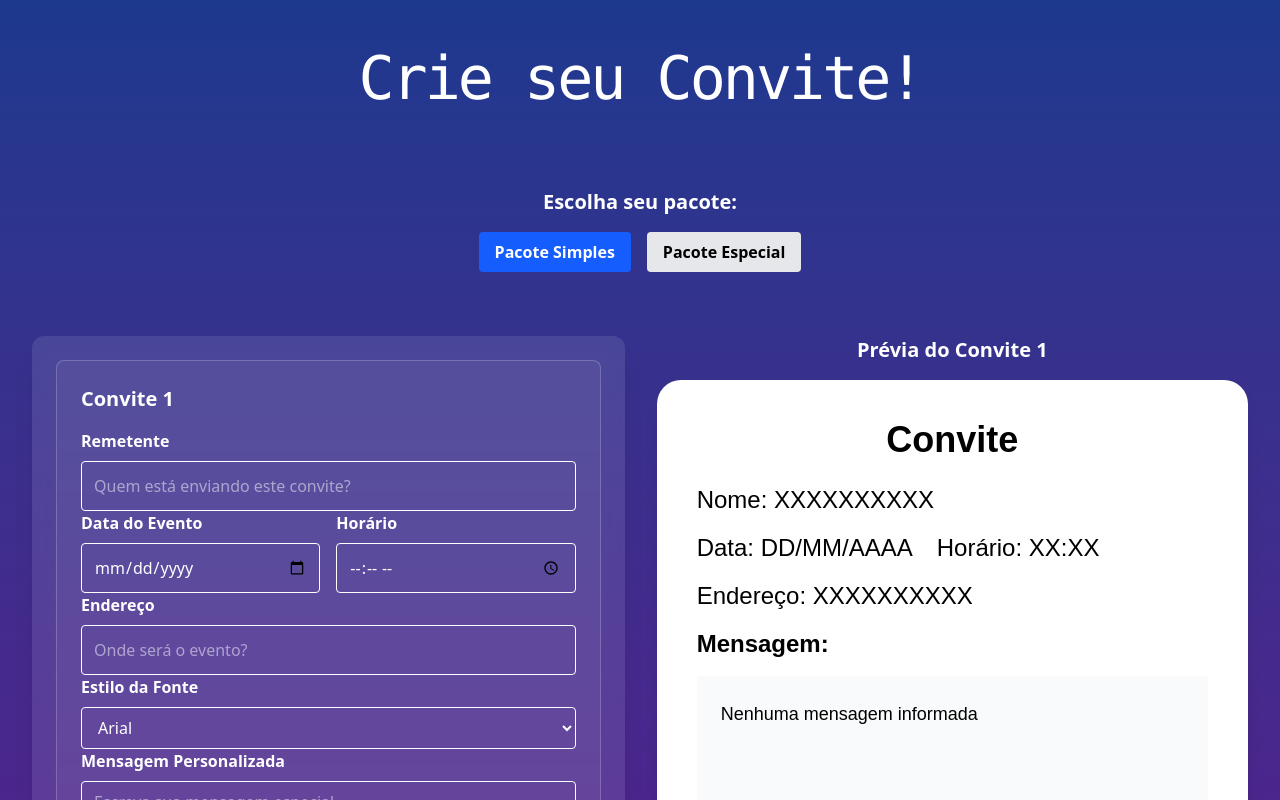
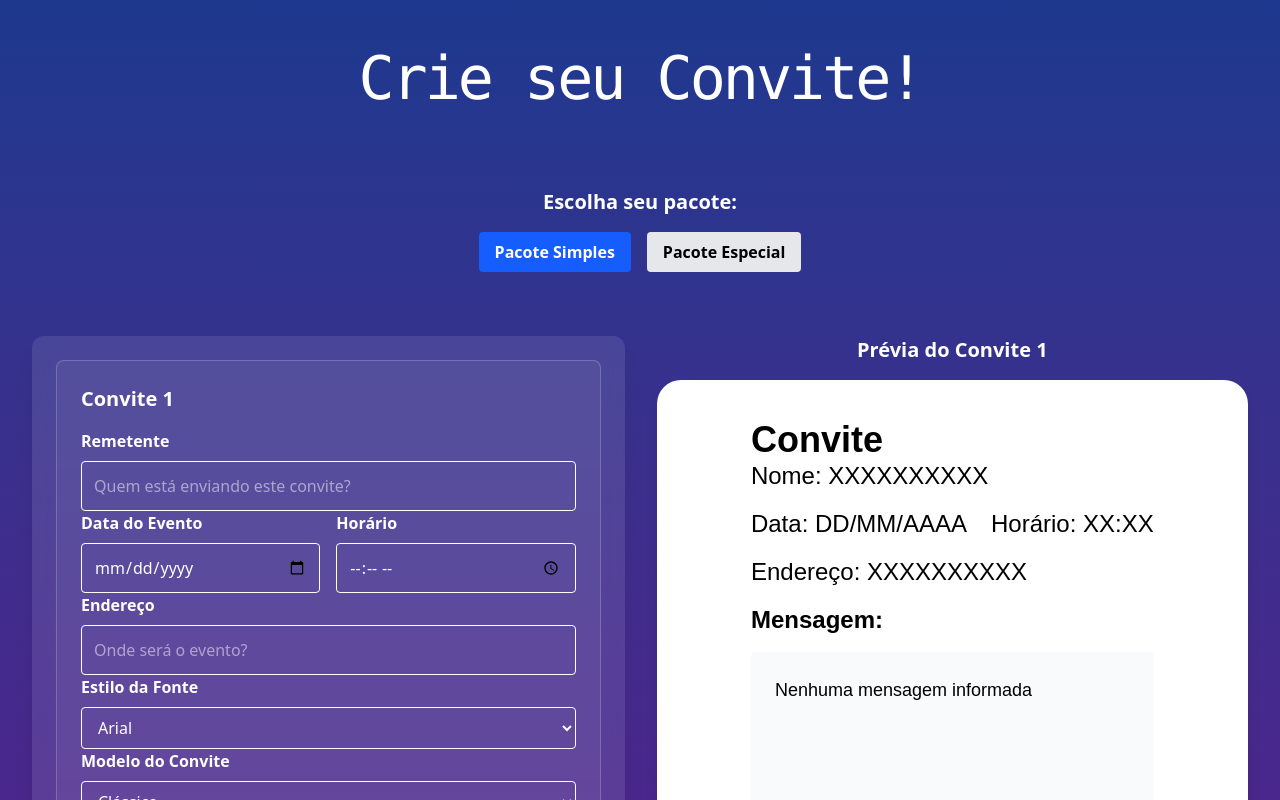
Before and after one commit to diegobbrito/personal-date, a React (Vite) app in the folder frontend/: page /makeyourinvite in a window 1280 px wide. Shown: the top 800 px of the page. Built offline with nearby package versions, Linux system fonts and the light colour scheme.

Commit message:
feat: new invite models

```diff
--- a/frontend/src/components/Preview/InvitePreview.tsx
+++ b/frontend/src/components/Preview/InvitePreview.tsx
@@ -8,14 +8,67 @@ interface InvitePreviewProps {
     message: string;
     address: string;
     fontFamily: string;
+    template: string;
   };
 }
 
-const InvitePreview: React.FC<InvitePreviewProps> = ({ formData }) => (
-  <div
-    className="w-full max-w-2xl bg-white p-8 md:p-10 rounded-3xl shadow-lg flex flex-col items-center space-y-6 mb-8"
-    style={{ fontFamily: formData.fontFamily }}
-  >
+const InvitePreview: React.FC<InvitePreviewProps> = ({ formData }) => {
+  const renderTemplate = () => {
+    switch(formData.template) {
+      case 'modern':
+        return (
+          <div className="modern-template">
+            <h2 className="text-3xl font-light uppercase tracking-widest">Convite</h2>
+            <div className="border-l-4 border-purple-500 pl-4 my-4">
+              <p className="text-xl">{formData.sender || "XXXXXXXXXX"} convida</p>
+            </div>
+            <div className="grid grid-cols-2 gap-4 my-6">
+              <div>
+                <p className="text-sm text-gray-500">DATA</p>
+                <p>{formData.eventDate || "DD/MM/AAAA"}</p>
+              </div>
+              <div>
+                <p className="text-sm text-gray-500">HORÁRIO</p>
+                <p>{formData.eventTime || "XX:XX"}</p>
+              </div>
+            </div>
+            <p className="my-4">{formData.address || "XXXXXXXXXX"}</p>
+            <div className="bg-gray-100 p-4 rounded">
+              <p className="italic">{formData.message || "Nenhuma mensagem informada"}</p>
+            </div>
+          </div>
+        );
+      case 'elegant':
+        return (
+          <div className="elegant-template text-center">
+            <h2 className="text-4xl font-serif mb-8">Convite</h2>
+            <p className="text-xl mb-2">É com grande prazer que</p>
+            <p className="text-2xl font-serif mb-8">{formData.sender || "XXXXXXXXXX"}</p>
+            <p className="mb-8">convida para o evento que ocorrerá em</p>
+            <p className="text-xl mb-2">{formData.eventDate || "DD/MM/AAAA"} às {formData.eventTime || "XX:XX"}</p>
+            <p className="mb-8">no endereço:</p>
+            <p className="text-xl mb-8">{formData.address || "XXXXXXXXXX"}</p>
+            <div className="border-t pt-8">
+              <p>{formData.message || "Nenhuma mensagem informada"}</p>
+            </div>
+          </div>
+        );
+      case 'fun':
+        return (
+          <div className="fun-template">
+            <h2 className="text-4xl font-bold text-yellow-500 mb-4">🎉 Você está convidado! 🎉</h2>
+            <p className="text-xl mb-2">Quem: {formData.sender || "XXXXXXXXXX"}</p>
+            <p className="text-xl mb-2">Quando: {formData.eventDate || "DD/MM/AAAA"} às {formData.eventTime || "XX:XX"}</p>
+            <p className="text-xl mb-2">Onde: {formData.address || "XXXXXXXXXX"}</p>
+            <div className="bg-yellow-100 p-4 rounded-lg mt-4">
+              <p className="text-lg">💌 Mensagem especial:</p>
+              <p>{formData.message || "Nenhuma mensagem informada"}</p>
+            </div>
+          </div>
+        );
+      default: // classic
+        return (
+          <div className="classic-template">
             <h2 className="text-4xl font-bold">Convite</h2>
             <div className="w-full space-y-4">
               <p className="text-xl md:text-2xl break-words w-full">Nome: {formData.sender || "XXXXXXXXXX"}</p>
@@ -33,5 +86,17 @@ const InvitePreview: React.FC<InvitePreviewProps> = ({ formData }) => (
             </div>
           </div>
         );
+    }
+  };
+
+  return (
+    <div
+      className={`w-full max-w-2xl bg-white p-8 md:p-10 rounded-3xl shadow-lg flex flex-col items-center space-y-6 mb-8 ${formData.template}`}
+      style={{ fontFamily: formData.fontFamily }}
+    >
+      {renderTemplate()}
+    </div>
+  );
+};
 
 export default InvitePreview;
--- a/frontend/src/pages/MakeYourInvite.tsx
+++ b/frontend/src/pages/MakeYourInvite.tsx
@@ -14,21 +14,34 @@ interface InviteFormData {
   fontFamily: string;
   border?: string;
   borderColor?: string;
-  specialBorder?: string;
+  template: string;
 }
+
+const templateOptions = [
+  { value: 'classic', label: 'Clássico' },
+  { value: 'modern', label: 'Moderno' },
+  { value: 'elegant', label: 'Elegante' },
+  { value: 'fun', label: 'Divertido' },
+];
 
 const fontOptions = [
   { value: "Arial, sans-serif", label: "Arial" },
   { value: "'Times New Roman', serif", label: "Times New Roman" },
   { value: "'Courier New', monospace", label: "Courier New" },
   { value: "'Georgia', serif", label: "Georgia" },
-  { value: "'Palatino Linotype', 'Book Antiqua', Palatino, serif", label: "Palatino" },
+  {
+    value: "'Palatino Linotype', 'Book Antiqua', Palatino, serif",
+    label: "Palatino",
+  },
   { value: "'Brush Script MT', cursive", label: "Brush Script" },
 ];
 
 const MakeYourInvite: React.FC = () => {
-  const [selectedPackage, setSelectedPackage] = useState<"simple" | "complete">("simple");
-  const [formData, setFormData] = useState<InviteFormData[]>([{
+  const [selectedPackage, setSelectedPackage] = useState<"simple" | "complete">(
+    "simple"
+  );
+  const [formData, setFormData] = useState<InviteFormData[]>([
+    {
       sender: "",
       eventDate: "",
       eventTime: "",
@@ -36,10 +49,14 @@ const MakeYourInvite: React.FC = () => {
       address: "",
       fontFamily: "Arial, sans-serif",
       border: "no",
-  }]);
+      template: "classic",
+    },
+  ]);
 
   const handleChange = (
-    e: React.ChangeEvent<HTMLInputElement | HTMLTextAreaElement | HTMLSelectElement>,
+    e: React.ChangeEvent<
+      HTMLInputElement | HTMLTextAreaElement | HTMLSelectElement
+    >,
     index: number
   ) => {
     const { name, value } = e.target;
@@ -56,7 +73,16 @@ const MakeYourInvite: React.FC = () => {
       packageType === "complete"
         ? [
             { ...formData[0] },
-            { sender: "", eventDate: "", eventTime: "", message: "", address: "", fontFamily: "Arial, sans-serif", border: "no" },
+            {
+              sender: "",
+              eventDate: "",
+              eventTime: "",
+              message: "",
+              address: "",
+              fontFamily: "Arial, sans-serif",
+              border: "no",
+              template: "classic",
+            },
           ]
         : [formData[0]]
     );
@@ -75,15 +101,22 @@ const MakeYourInvite: React.FC = () => {
         </h1>
       </div>
 
-      <PackageSelector onSelectPackage={handleSelectPackage} selectedPackage={selectedPackage} />
+      <PackageSelector
+        onSelectPackage={handleSelectPackage}
+        selectedPackage={selectedPackage}
+      />
 
       <div className="flex flex-col lg:flex-row items-start justify-center gap-8 py-8 px-4 sm:px-6 md:px-8 w-full max-w-7xl mx-auto">
-
         <div className="w-full lg:w-1/2 max-w-2xl bg-white/10 backdrop-blur-sm p-6 rounded-xl shadow-xl">
           <form onSubmit={handleSubmit} className="space-y-6">
             {formData.map((invite, index) => (
-              <div key={index} className="border border-white/20 p-6 mb-6 rounded-lg bg-white/5">
-                <h2 className="text-white text-xl font-bold mb-4">Convite {index + 1}</h2>
+              <div
+                key={index}
+                className="border border-white/20 p-6 mb-6 rounded-lg bg-white/5"
+              >
+                <h2 className="text-white text-xl font-bold mb-4">
+                  Convite {index + 1}
+                </h2>
 
                 <InviteInputField
                   label="Remetente"
@@ -132,6 +165,15 @@ const MakeYourInvite: React.FC = () => {
                   options={fontOptions}
                 />
 
+                <InviteSelectField
+                  label="Modelo do Convite"
+                  id={`template-${index}`}
+                  name="template"
+                  value={invite.template}
+                  onChange={(e) => handleChange(e, index)}
+                  options={templateOptions}
+                />
+
                 <InviteTextAreaField
                   label="Mensagem Personalizada"
                   id={`message-${index}`}
@@ -156,7 +198,9 @@ const MakeYourInvite: React.FC = () => {
         <div className="w-full lg:w-1/2 flex flex-col items-center space-y-8 sticky top-8">
           {formData.map((invite, index) => (
             <div key={index} className="w-full max-w-2xl">
-              <h3 className="text-white text-xl font-bold mb-4 text-center">Prévia do Convite {index + 1}</h3>
+              <h3 className="text-white text-xl font-bold mb-4 text-center">
+                Prévia do Convite {index + 1}
+              </h3>
               <InvitePreview formData={invite} />
             </div>
           ))}
```
Lines whose indentation alone changed are shown as unchanged.
